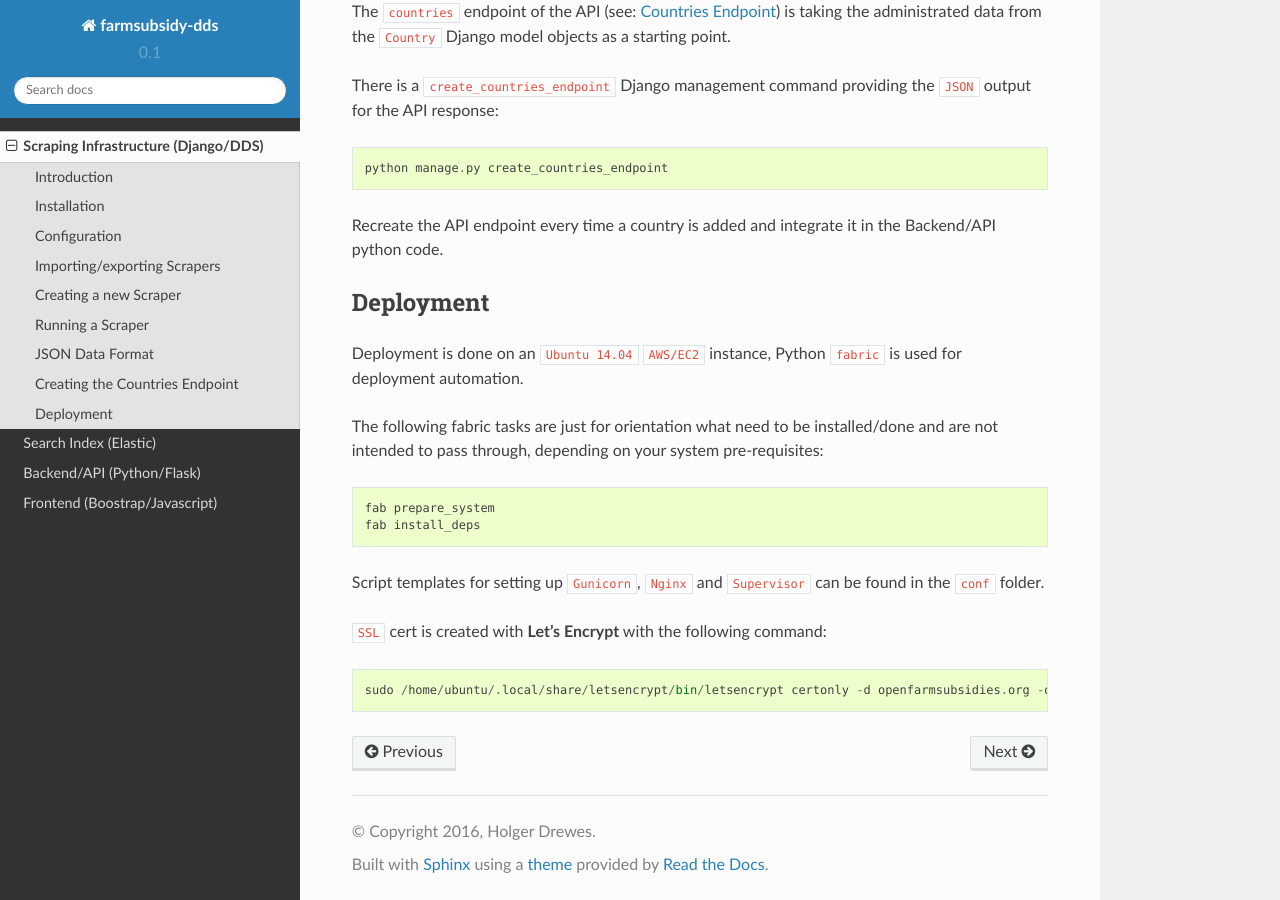
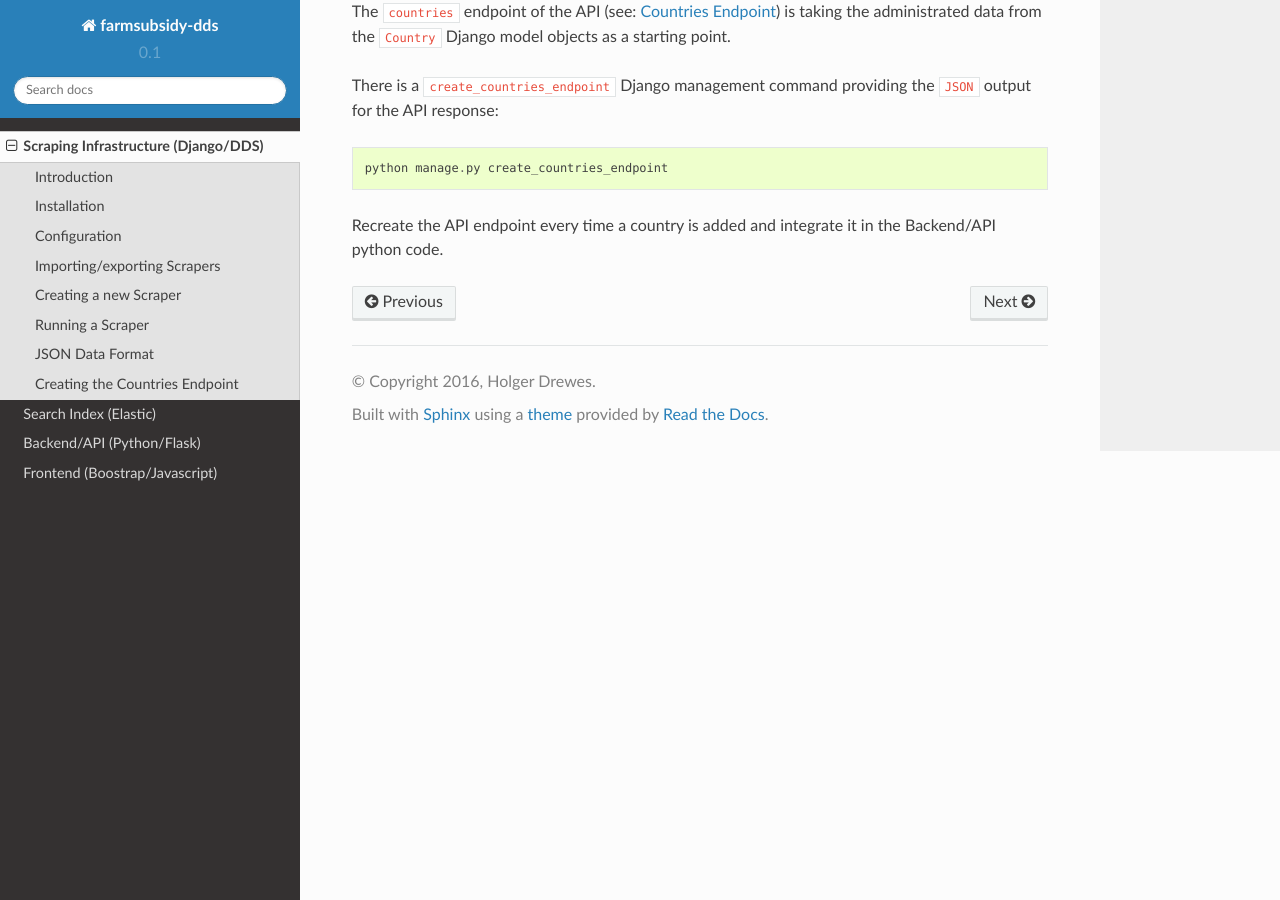
Before and after one commit to holgerd77/farmsubsidy-dds-scraper, a Sphinx documentation site: the page built from docs/scraping.rst, in a window 1280 px wide and 900 px high, scrolled down 3180 px. Built offline with Sphinx 7.4.7 and the Read the Docs theme 2.0.0, drawn with Linux system fonts in a browser that asks for light colours.

Commit message:
Switched to a more pragmatic deployment approach concentrating task management and config files for all sub projects in the farmsubsidy-dds-scraper repository

```diff
--- a/docs/scraping.rst
+++ b/docs/scraping.rst
@@ -150,23 +150,3 @@ There is a ``create_countries_endpoint`` Django management command providing the
 
 Recreate the API endpoint every time a country is added and integrate it in the
 Backend/API python code.
-
-
-Deployment
-----------
-
-Deployment is done on an ``Ubuntu 14.04`` ``AWS/EC2`` instance, Python ``fabric``
-is used for deployment automation.
-
-The following fabric tasks are just for orientation what need to be installed/done
-and are not intended to pass through, depending on your system pre-requisites::
-
-  fab prepare_system
-  fab install_deps
-
-Script templates for setting up ``Gunicorn``, ``Nginx`` and ``Supervisor`` can be
-found in the ``conf`` folder.
-
-``SSL`` cert is created with **Let's Encrypt** with the following command::
-
-  sudo /home/ubuntu/.local/share/letsencrypt/bin/letsencrypt certonly -d openfarmsubsidies.org -d www.openfarmsubsidies.org -d scraper.openfarmsubsidies.org -d api.openfarmsubsidies.org
```
Also changed, not shown: docs/deployment.rst (added, +22 -0 lines), fabfile.py (+6 -6 lines).
